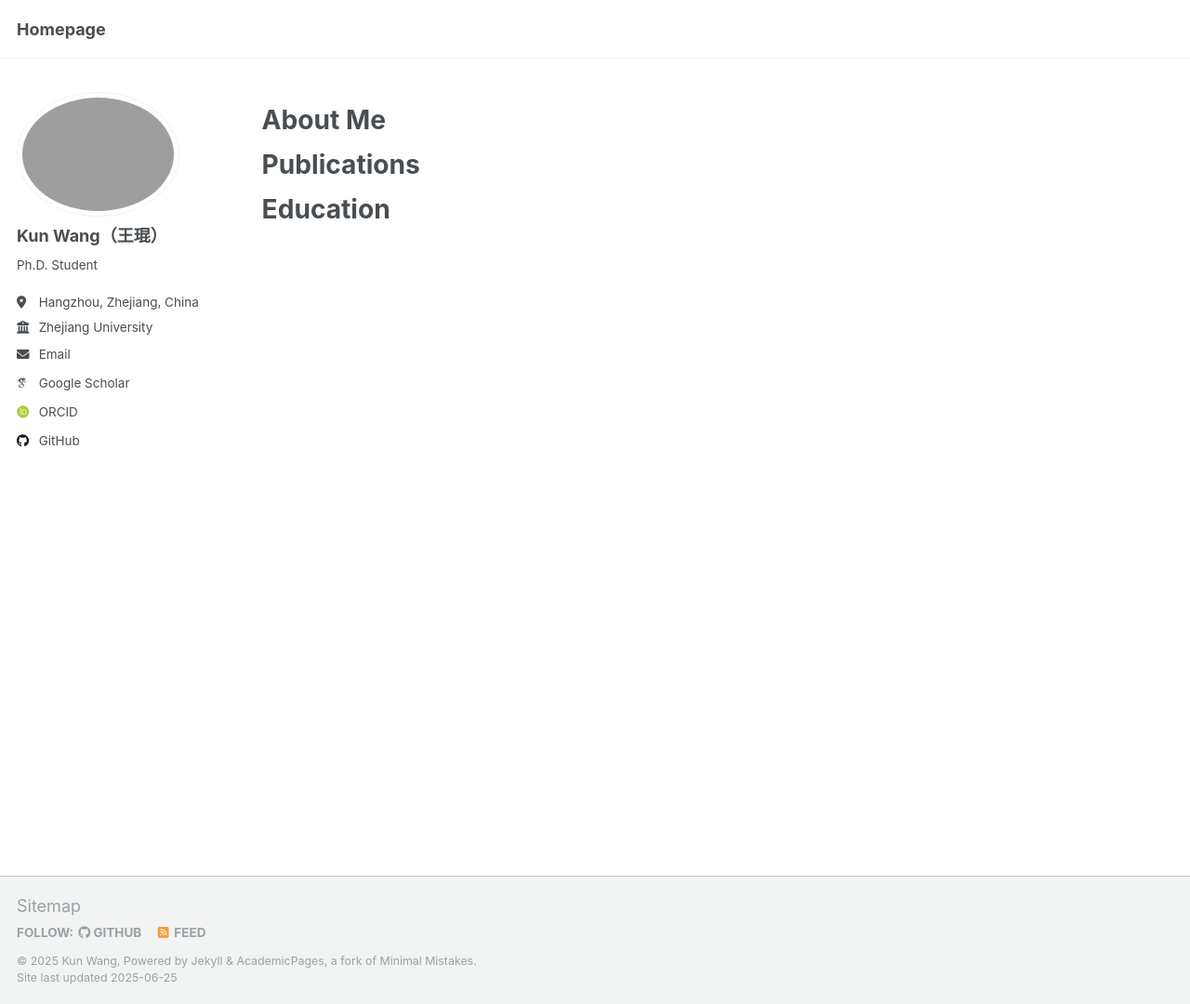
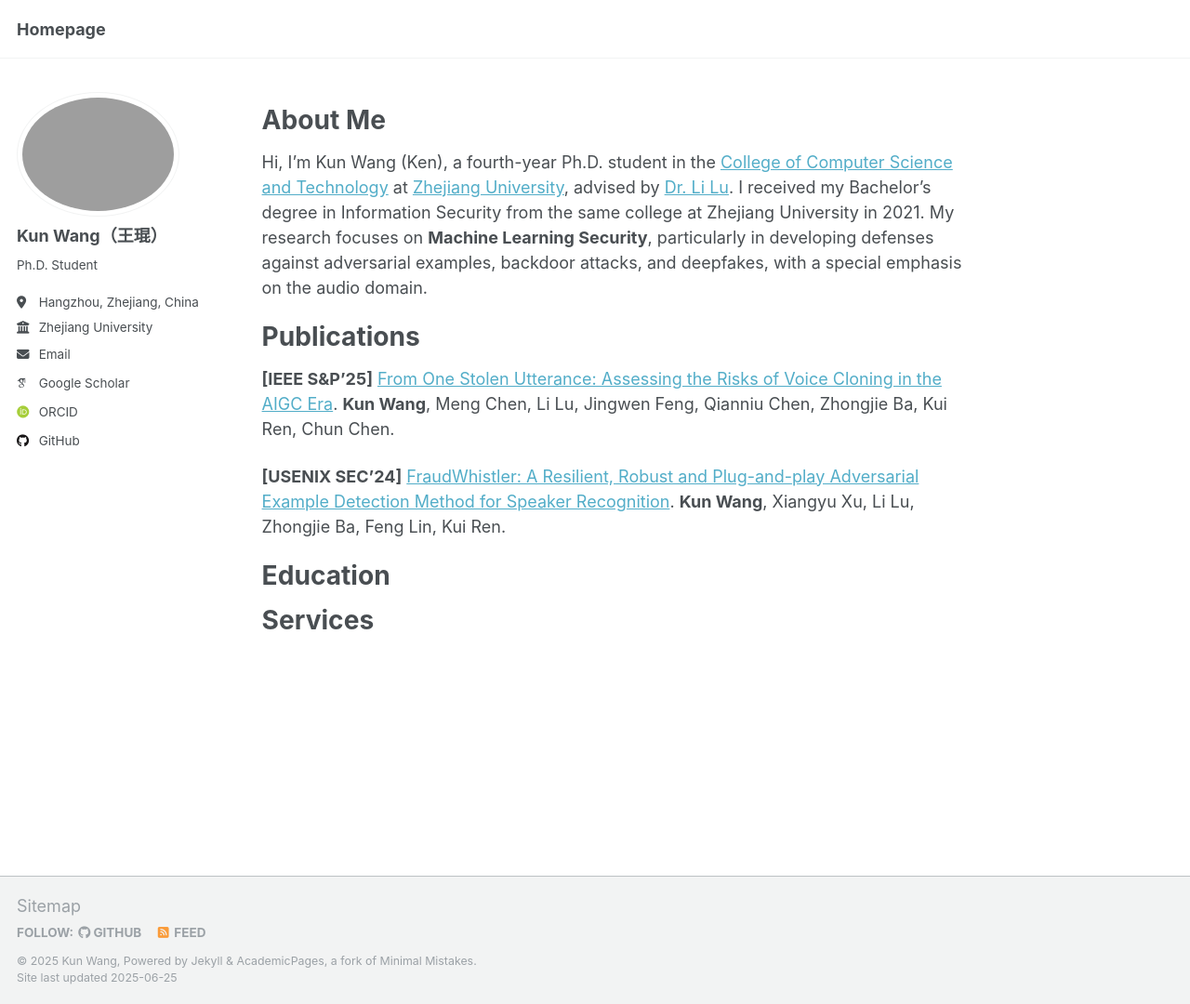
Before and after one commit to kunwang-ken/kunwang-ken.github.io, a Jekyll site: the page built from _pages/about.md, in a window 1280 px wide and 1080 px high. Shown: the whole window at 93% size. Built offline with Jekyll 4.4.1, drawn with Linux system fonts in a browser that asks for light colours; some web fonts are replaced.

Commit message:
Update publication

```diff
--- a/_pages/about.md
+++ b/_pages/about.md
@@ -9,9 +9,25 @@ redirect_from:
 
 About Me
 ======
+Hi, I'm Kun Wang (Ken), a fourth-year Ph.D. student in the [College of Computer Science and Technology](http://www.cs.zju.edu.cn) at [Zhejiang University](http://www.zju.edu.cn), advised by [Dr. Li Lu](https://lynnlilu.github.io).
+I received my Bachelor's degree in Information Security from the same college at Zhejiang University in 2021.
+My research focuses on **Machine Learning Security**, particularly in developing defenses against adversarial examples, backdoor attacks, and deepfakes, with a special emphasis on the audio domain.
+
 
 Publications
 ======
+**[IEEE S&P'25]** [From One Stolen Utterance: Assessing the Risks of Voice Cloning in the AIGC Era](#).
+**Kun Wang**, Meng Chen, Li Lu, Jingwen Feng, Qianniu Chen, Zhongjie Ba, Kui Ren, Chun Chen.
+
+**[USENIX SEC'24]** [FraudWhistler: A Resilient, Robust and Plug-and-play Adversarial Example Detection Method for Speaker Recognition](#).
+**Kun Wang**, Xiangyu Xu, Li Lu, Zhongjie Ba, Feng Lin, Kui Ren.
+
+
 
 Education
 ======
+
+
+
+Services
+======
```
